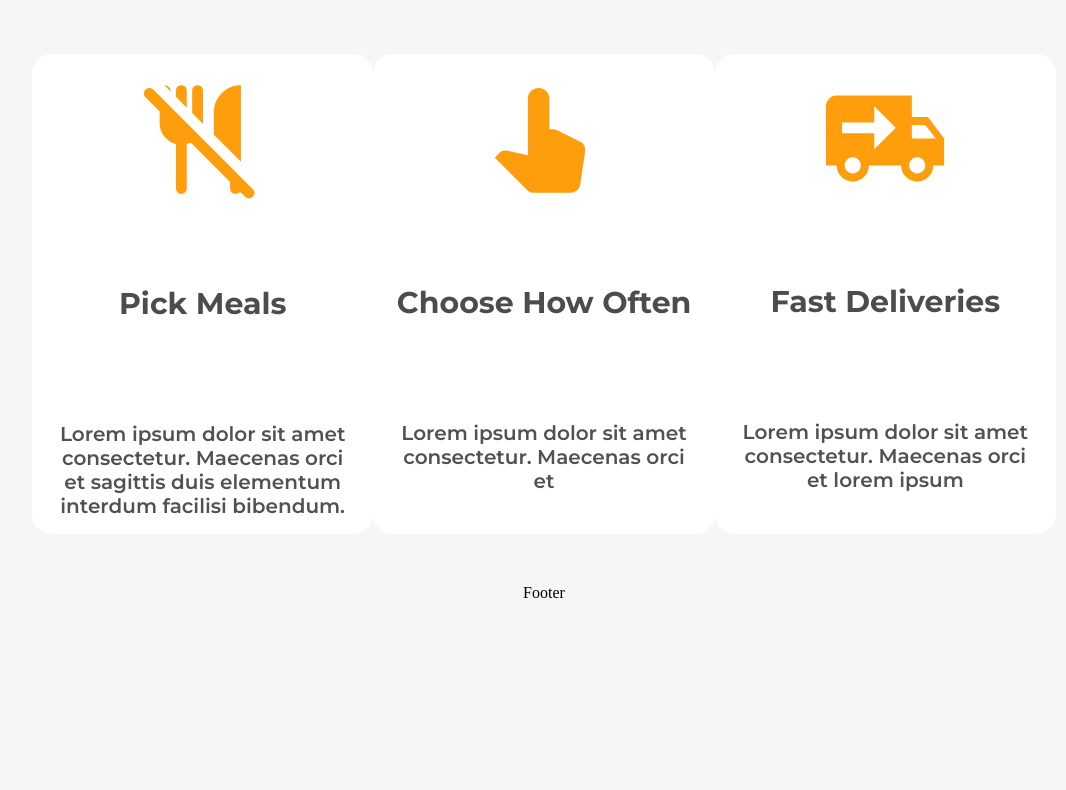
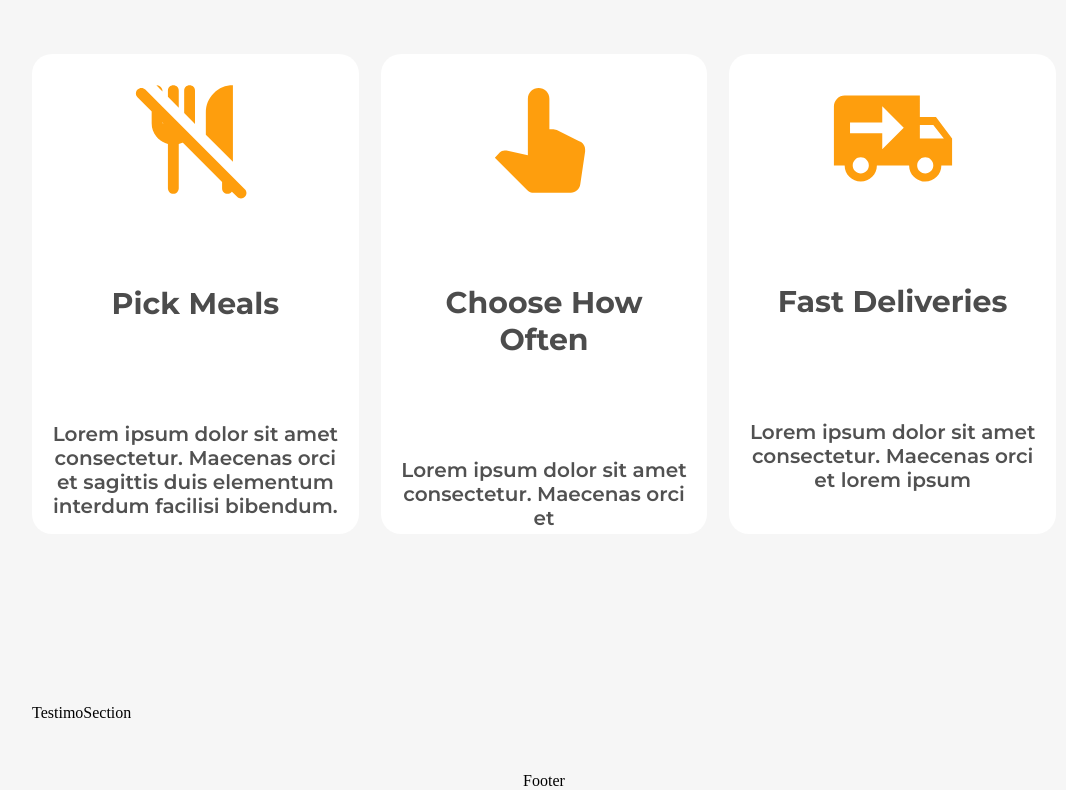
Before and after one commit to mambachristophersteven/react-restaurant-landing-page, a React (Create React App) app: page / in a window 1280 px wide. Shown: the part 2527-3317 px from the top of the page, without its empty margins (96-1162 px from the left). Before the commit the page ends 3129 px from the top, so only its background shows below. Built offline with nearby package versions, Linux system fonts and the light colour scheme.

Commit message:
TestimoSection initialized for Home page

```diff
--- a/src/Components/ProgressCard/ProgressCard.css
+++ b/src/Components/ProgressCard/ProgressCard.css
@@ -3,7 +3,7 @@
     flex-direction: column;
     align-items: center;
     background: var(--white);
-    width: 350px;
+    width: 28%;
     height: 440px;
     gap: 50px;
     padding: 20px;
--- a/src/Pages/Home/Home.jsx
+++ b/src/Pages/Home/Home.jsx
@@ -3,6 +3,7 @@ import './Home.css'
 import HomeSection from '../../Sections/HomeSection/HomeSection'
 import AboutSection from '../../Sections/AboutSection/AboutSection'
 import WorkSection from '../../Sections/WorkSection/WorkSection'
+import TestimoSection from '../../Sections/TestimoSection/TestimoSection'
 
 
 const Home = () => {
@@ -11,6 +12,7 @@ const Home = () => {
       <HomeSection />
       <AboutSection />
       <WorkSection />
+      <TestimoSection />
     </div>
   )
 }
--- /dev/null
+++ b/src/Sections/TestimoSection/TestimoSection.jsx
@@ -0,0 +1,9 @@
+import React from 'react'
+import './TestimoSection.css'
+const TestimoSection = () => {
+  return (
+    <div className='testimo-section'>TestimoSection</div>
+  )
+}
+
+export default TestimoSection
```
Also changed, not shown: src/Sections/TestimoSection/TestimoSection.css (added).
